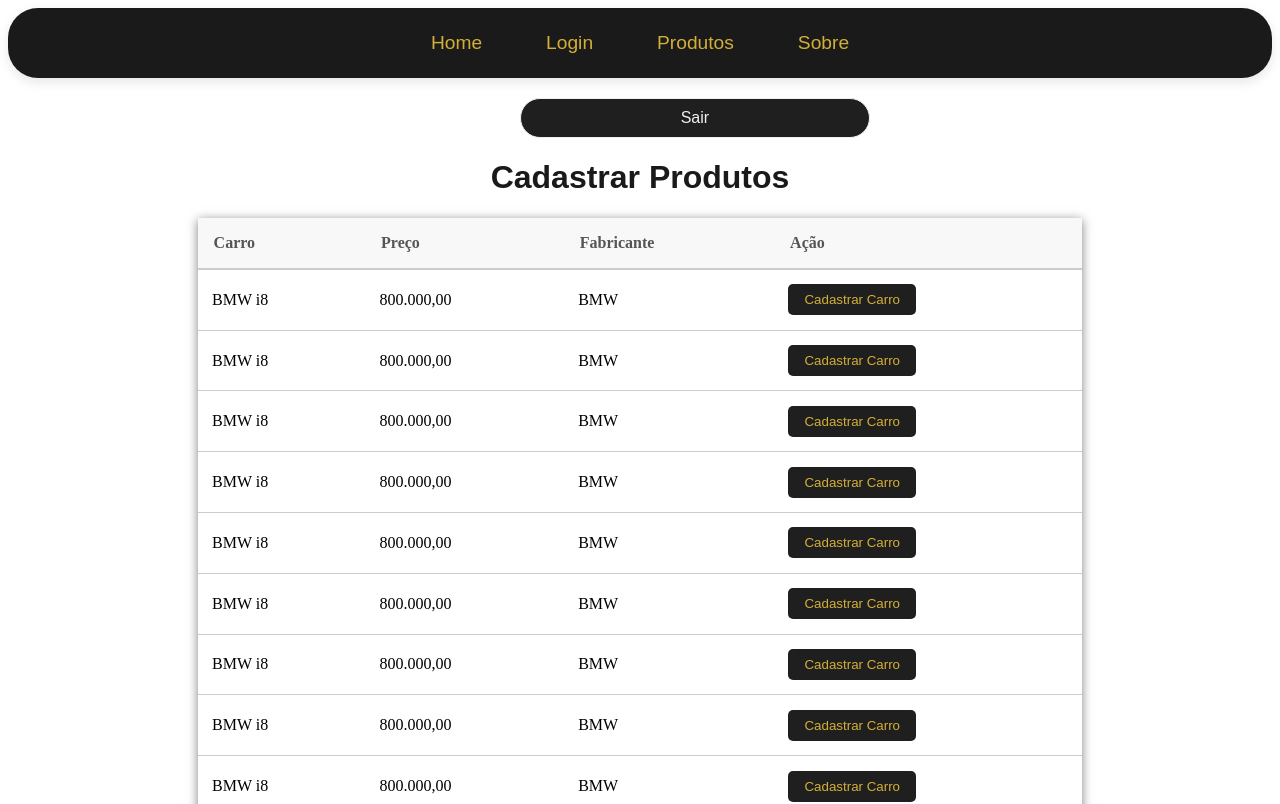
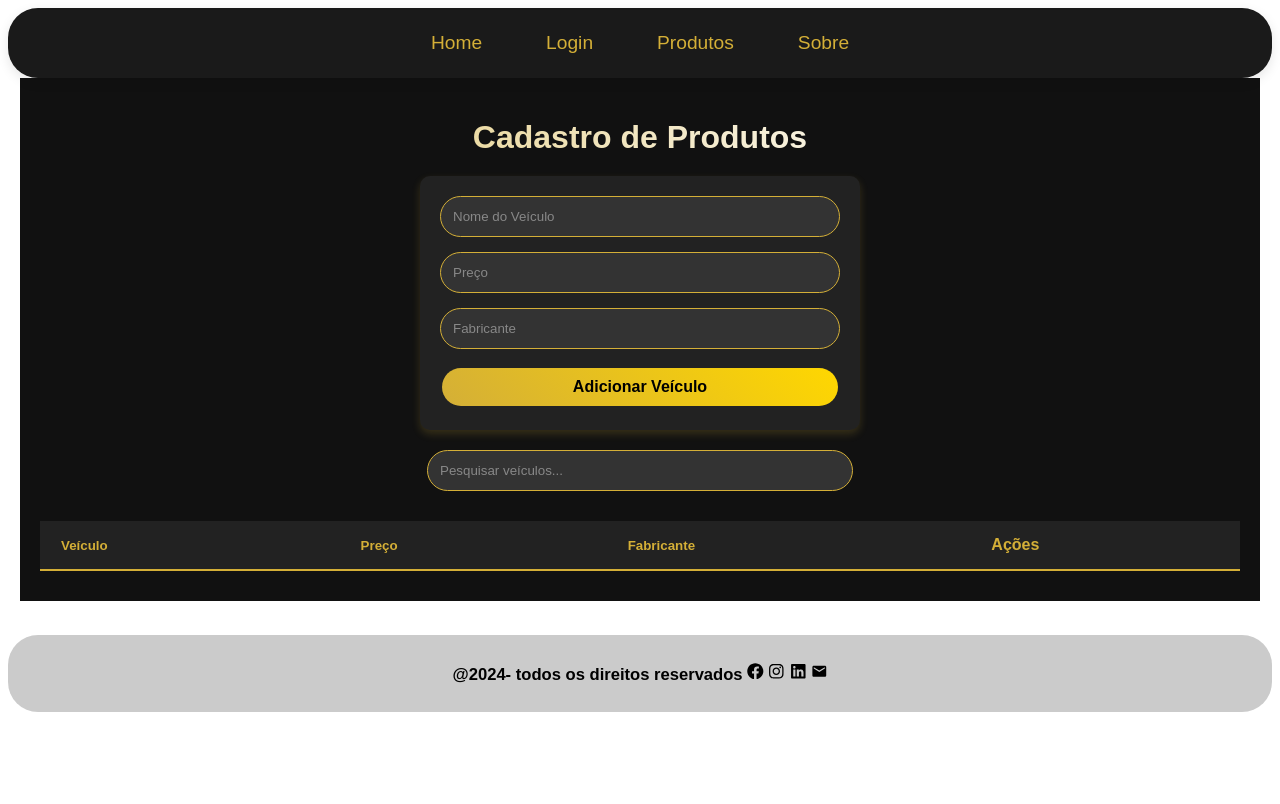
Before and after one commit to tech4alliance/Cp5-Front-Web, a React (Vite) app: page /cadastrarprodutos in a window 1280 px wide. Shown: the top 804 px of the page. Built offline with nearby package versions, Linux system fonts and the light colour scheme.

Commit message:
estilizando a pagina cadastrar produtos e implementando codigo

```diff
--- a/src/css/CadastrarProdutoStyle.jsx
+++ b/src/css/CadastrarProdutoStyle.jsx
@@ -1,76 +1,230 @@
-import styled from 'styled-components';
+import styled, { keyframes, css } from 'styled-components';
 
-const primaryColor = '#1a1a1a';
-const accentColor = '#d4af37';
-const secondaryColor = '#f0f0f0';
-const buttonColor = '#1f1f1f';
-const buttonHoverColor = '#b8860b';
+const fadeIn = keyframes`
+  from { opacity: 0; }
+  to { opacity: 1; }
+`;
+
+const slideIn = keyframes`
+  from { transform: translateY(-20px); opacity: 0; }
+  to { transform: translateY(0); opacity: 1; }
+`;
+
+const shine = keyframes`
+  0% { background-position: 0% 50%; }
+  50% { background-position: 100% 50%; }
+  100% { background-position: 0% 50%; }
+`;
+
+export const Container = styled.div`
+  max-width: 1200px;
+  margin: 0 auto;
+  padding: 20px;
+  font-family: 'Arial', sans-serif;
+  background-color: #111;
+  color: #D4AF37;
+`;
 
 export const Title = styled.h1`
+  font-size: 32px;
+  color: #D4AF37;
   text-align: center;
-  color: ${primaryColor};
-  font-family: 'Arial', sans-serif;
+  margin-bottom: 20px;
+  animation: ${slideIn} 0.5s ease-out, ${shine} 5s linear infinite;
+  background: linear-gradient(90deg, #D4AF37, #FFF, #D4AF37);
+  background-size: 200% auto;
+  -webkit-background-clip: text;
+  -webkit-text-fill-color: transparent;
 `;
 
-export const Logoutbtn = styled.button`
-    margin-left:40.5%;
-    margin-top:20px;
-    width:350px;
-    border-radius:20px;
-    border: solid 1px;
-    background-color: ${buttonColor};
-    color: ${secondaryColor};
-    padding: 10px 20px;
-    font-size: 16px;
-    cursor: pointer;
-    transition: ease-in-out 0.3s;
-
-  &:hover{
-    background-color: ${buttonHoverColor};
-    transition: ease-in-out 0.3s;
-  }
-`
-
 export const Table = styled.table`
-  width: 70%;
-  margin: 0 auto;
-  border-collapse: collapse;
-  box-shadow: 0 2px 10px rgba(0, 0, 0, 0.5);
+  width: 100%;
+  border-collapse: separate;
+  border-spacing: 0 10px;
+  margin-top: 20px;
+  animation: ${fadeIn} 0.5s ease-in-out;
 `;
 
-export const TableHeader = styled.tr`
-  background-color: #f8f8f8;
+export const TableHeader = styled.thead`
+  background-color: #222;
 `;
 
 export const TableHeaderCell = styled.th`
-  padding: 1rem;
+  padding: 15px;
   text-align: left;
-  border-bottom: 2px solid #ccc;
-  color: #555;
+  color: #D4AF37;
+  font-weight: bold;
+  border-bottom: 2px solid #D4AF37;
 `;
 
 export const TableRow = styled.tr`
+  background-color: #222;
+  transition: all 0.3s ease;
+
   &:hover {
-    background-color: rgb(210, 176, 255,0.3);
+    background-color: #333;
+    transform: scale(1.02);
   }
 `;
 
 export const TableCell = styled.td`
-  padding: 0.9rem;
-  border-bottom: 1px solid #ccc;
+  padding: 15px;
+  color: #FFF;
+  border-top: 1px solid #D4AF37;
+  border-bottom: 1px solid #D4AF37;
+
+  &:first-child {
+    border-left: 1px solid #D4AF37;
+    border-top-left-radius: 5px;
+    border-bottom-left-radius: 5px;
+  }
+
+  &:last-child {
+    border-right: 1px solid #D4AF37;
+    border-top-right-radius: 5px;
+    border-bottom-right-radius: 5px;
+  }
+`;
+
+const buttonStyles = css`
+  background: linear-gradient(45deg, #D4AF37, #FFD700);
+  border: none;
+  color: #000;
+  padding: 10px 20px;
+  text-align: center;
+  text-decoration: none;
+  display: inline-block;
+  font-size: 16px;
+  margin: 4px 2px;
+  cursor: pointer;
+  border-radius: 25px;
+  transition: all 0.3s;
+  font-weight: bold;
+
+  &:hover {
+    background: linear-gradient(45deg, #FFD700, #D4AF37);
+    transform: translateY(-2px);
+    box-shadow: 0 4px 8px rgba(212, 175, 55, 0.5);
+  }
+
+  &:active {
+    transform: translateY(0);
+    box-shadow: none;
+  }
 `;
 
 export const Button = styled.button`
-  background-color: ${buttonColor};
-  color: ${accentColor};
-  border: none;
-  border-radius: 5px;
-  padding: 0.5rem 1rem;
-  cursor: pointer;
-  transition: background-color 0.3s;
+  ${buttonStyles}
+
+  &.edit {
+    background: linear-gradient(45deg, #4CAF50, #45a049);
+    &:hover {
+      background: linear-gradient(45deg, #45a049, #4CAF50);
+    }
+  }
+
+  &.delete {
+    background: linear-gradient(45deg, #f44336, #d32f2f);
+    &:hover {
+      background: linear-gradient(45deg, #d32f2f, #f44336);
+    }
+  }
+`;
+
+export const Logoutbtn = styled(Button)`
+  position: absolute;
+  top: 10px;
+  right: 10px;
+  background: linear-gradient(45deg, #f44336, #d32f2f);
 
   &:hover {
-    background-color: ${buttonHoverColor}; /* Cor ao passar o mouse */
-    color: ${secondaryColor}
+    background: linear-gradient(45deg, #d32f2f, #f44336);
   }
 `;
+
+export const Form = styled.form`
+  display: flex;
+  flex-direction: column;
+  gap: 15px;
+  max-width: 400px;
+  margin: 20px auto;
+  padding: 20px;
+  background-color: #222;
+  border-radius: 10px;
+  box-shadow: 0 4px 8px rgba(212, 175, 55, 0.2);
+  animation: ${slideIn} 0.5s ease-in-out;
+`;
+
+export const Input = styled.input`
+  padding: 12px;
+  border: 1px solid #D4AF37;
+  border-radius: 25px;
+  background-color: #333;
+  color: #FFF;
+  transition: all 0.3s;
+
+  &:focus {
+    border-color: #FFD700;
+    box-shadow: 0 0 0 2px rgba(255, 215, 0, 0.2);
+    outline: none;
+  }
+
+  &::placeholder {
+    color: #888;
+  }
+`;
+
+export const AnimatedTableRow = styled(TableRow)`
+  animation: ${fadeIn} 0.5s ease-in-out;
+`;
+
+export const SearchInput = styled(Input)`
+  width: 100%;
+  max-width: 400px;
+  margin: 20px auto;
+  display: block;
+`;
+
+export const Modal = styled.div`
+  position: fixed;
+  top: 0;
+  left: 0;
+  width: 100%;
+  height: 100%;
+  background-color: rgba(0, 0, 0, 0.8);
+  display: flex;
+  justify-content: center;
+  align-items: center;
+  animation: ${fadeIn} 0.3s ease-in-out;
+`;
+
+export const ModalContent = styled.div`
+  background-color: #222;
+  padding: 30px;
+  border-radius: 10px;
+  text-align: center;
+  animation: ${slideIn} 0.3s ease-in-out;
+  border: 2px solid #D4AF37;
+  color: #FFF;
+`;
+
+export const ModalButtons = styled.div`
+  display: flex;
+  justify-content: center;
+  gap: 15px;
+  margin-top: 20px;
+`;
+
+export const SortButton = styled.button`
+  background: none;
+  border: none;
+  cursor: pointer;
+  font-weight: bold;
+  color: #D4AF37;
+  transition: all 0.3s;
+
+  &:hover {
+    color: #FFD700;
+    text-shadow: 0 0 5px rgba(255, 215, 0, 0.5);
+  }
+`;
--- a/src/routes/CadastrarProduto.jsx
+++ b/src/routes/CadastrarProduto.jsx
@@ -1,5 +1,7 @@
+import React, { useState, useEffect } from 'react';
 import { useNavigate } from 'react-router-dom';
 import {
+  Container,
   Title,
   Table,
   TableHeader,
@@ -7,44 +9,191 @@
   TableRow,
   TableCell,
   Button,
-    Logoutbtn
+  Logoutbtn,
+  Form,
+  Input,
+  AnimatedTableRow,
+  SearchInput,
+  Modal,
+  ModalContent,
+  ModalButtons,
+  SortButton
 } from '../css/CadastrarProdutoStyle';
 
-const CadastrarProduto=()=>{
+const CadastrarProduto = () => {
+  const navigate = useNavigate();
+  const [carros, setCarros] = useState([]);
+  const [novoCarro, setNovoCarro] = useState({ id: null, nome: '', preco: '', fabricante: '' });
+  const [editingId, setEditingId] = useState(null);
+  const [searchTerm, setSearchTerm] = useState('');
+  const [sortConfig, setSortConfig] = useState({ key: null, direction: 'ascending' });
+  const [showModal, setShowModal] = useState(false);
+  const [carroToDelete, setCarroToDelete] = useState(null);
 
-    const navigate = useNavigate();
+  useEffect(() => {
+    const savedCarros = JSON.parse(localStorage.getItem('carros') || '[]');
+    setCarros(savedCarros);
+  }, []);
 
-    const handleLogout=()=>{
+  useEffect(() => {
+    localStorage.setItem('carros', JSON.stringify(carros));
+  }, [carros]);
+
+  const handleLogout = () => {
     sessionStorage.removeItem('senha');
     sessionStorage.removeItem('usuario');
-      alert("Saindo...")
-      navigate("/")
+    alert("Saindo...");
+    navigate("/");
+  };
+
+  const handleInputChange = (e) => {
+    const { name, value } = e.target;
+    setNovoCarro(prev => ({ ...prev, [name]: value }));
+  };
+
+  const handleSubmit = (e) => {
+    e.preventDefault();
+    if (editingId !== null) {
+      setCarros(carros.map(carro => carro.id === editingId ? { ...novoCarro, id: editingId } : carro));
+      setEditingId(null);
+    } else {
+      setCarros(prev => [...prev, { ...novoCarro, id: Date.now() }]);
     }
+    setNovoCarro({ id: null, nome: '', preco: '', fabricante: '' });
+  };
 
-    return(
-        <>
+  const handleEdit = (carro) => {
+    setNovoCarro(carro);
+    setEditingId(carro.id);
+  };
+
+  const handleDelete = (carro) => {
+    setCarroToDelete(carro);
+    setShowModal(true);
+  };
+
+  const confirmDelete = () => {
+    setCarros(carros.filter(c => c.id !== carroToDelete.id));
+    setShowModal(false);
+  };
+
+  const handleSort = (key) => {
+    let direction = 'ascending';
+    if (sortConfig.key === key && sortConfig.direction === 'ascending') {
+      direction = 'descending';
+    }
+    setSortConfig({ key, direction });
+  };
+
+  const sortedCarros = React.useMemo(() => {
+    let sortableCarros = [...carros];
+    if (sortConfig.key !== null) {
+      sortableCarros.sort((a, b) => {
+        if (a[sortConfig.key] < b[sortConfig.key]) {
+          return sortConfig.direction === 'ascending' ? -1 : 1;
+        }
+        if (a[sortConfig.key] > b[sortConfig.key]) {
+          return sortConfig.direction === 'ascending' ? 1 : -1;
+        }
+        return 0;
+      });
+    }
+    return sortableCarros;
+  }, [carros, sortConfig]);
+
+  const filteredCarros = sortedCarros.filter(carro =>
+    carro.nome.toLowerCase().includes(searchTerm.toLowerCase()) ||
+    carro.fabricante.toLowerCase().includes(searchTerm.toLowerCase())
+  );
+  return (
+    <Container className="luxury-theme">
       <Logoutbtn onClick={handleLogout}>Sair</Logoutbtn>
-        <Title>Cadastrar Produtos</Title>
-      <Table>
+      <Title>Cadastro de Produtos</Title>
+      <Form onSubmit={handleSubmit} className="luxury-form">
+        <Input
+          name="nome"
+          value={novoCarro.nome}
+          onChange={handleInputChange}
+          placeholder="Nome do Veículo"
+          required
+          className="luxury-input"
+        />
+        <Input
+          name="preco"
+          value={novoCarro.preco}
+          onChange={handleInputChange}
+          placeholder="Preço"
+          type="number"
+          required
+          className="luxury-input"
+        />
+        <Input
+          name="fabricante"
+          value={novoCarro.fabricante}
+          onChange={handleInputChange}
+          placeholder="Fabricante"
+          required
+          className="luxury-input"
+        />
+        <Button type="submit" className="luxury-button">
+          {editingId !== null ? 'Atualizar' : 'Adicionar'} Veículo
+        </Button>
+      </Form>
+      <SearchInput
+        type="text"
+        placeholder="Pesquisar veículos..."
+        value={searchTerm}
+        onChange={(e) => setSearchTerm(e.target.value)}
+        className="luxury-search"
+      />
+      <Table className="luxury-table">
         <TableHeader>
-          <TableHeaderCell>Carro</TableHeaderCell>
-          <TableHeaderCell>Preço</TableHeaderCell>
-          <TableHeaderCell>Fabricante</TableHeaderCell>
-          <TableHeaderCell>Ação</TableHeaderCell>
+          <TableRow>
+            <TableHeaderCell>
+              <SortButton onClick={() => handleSort('nome')} className="luxury-sort-button">
+                Veículo {sortConfig.key === 'nome' && (sortConfig.direction === 'ascending' ? '▲' : '▼')}
+              </SortButton>
+            </TableHeaderCell>
+            <TableHeaderCell>
+              <SortButton onClick={() => handleSort('preco')} className="luxury-sort-button">
+                Preço {sortConfig.key === 'preco' && (sortConfig.direction === 'ascending' ? '▲' : '▼')}
+              </SortButton>
+            </TableHeaderCell>
+            <TableHeaderCell>
+              <SortButton onClick={() => handleSort('fabricante')} className="luxury-sort-button">
+                Fabricante {sortConfig.key === 'fabricante' && (sortConfig.direction === 'ascending' ? '▲' : '▼')}
+              </SortButton>
+            </TableHeaderCell>
+            <TableHeaderCell>Ações</TableHeaderCell>
+          </TableRow>
         </TableHeader>
-        {[...Array(10)].map((index) => (
-          <TableRow key={index}>
-            <TableCell>BMW i8</TableCell>
-            <TableCell>800.000,00</TableCell>
-            <TableCell>BMW</TableCell>
+        <tbody>
+          {filteredCarros.map((carro) => (
+            <AnimatedTableRow key={carro.id}>
+              <TableCell>{carro.nome}</TableCell>
+              <TableCell>{carro.preco}</TableCell>
+              <TableCell>{carro.fabricante}</TableCell>
               <TableCell>
-              <Button>Cadastrar Carro</Button>
+                <Button onClick={() => handleEdit(carro)} className="luxury-button edit">Editar</Button>
+                <Button onClick={() => handleDelete(carro)} className="luxury-button delete">Excluir</Button>
               </TableCell>
-          </TableRow>
+            </AnimatedTableRow>
           ))}
+        </tbody>
       </Table>
-        </>
-    )
-}
+      {showModal && (
+        <Modal>
+          <ModalContent className="luxury-modal">
+            <p>Tem certeza que deseja excluir o veículo {carroToDelete.nome}?</p>
+            <ModalButtons>
+              <Button onClick={confirmDelete} className="luxury-button">Sim</Button>
+              <Button onClick={() => setShowModal(false)} className="luxury-button">Não</Button>
+            </ModalButtons>
+          </ModalContent>
+        </Modal>
+      )}
+    </Container>
+  );
+};
 
-export default CadastrarProduto
+export default CadastrarProduto;
```
Lines whose indentation alone changed are shown as unchanged.
